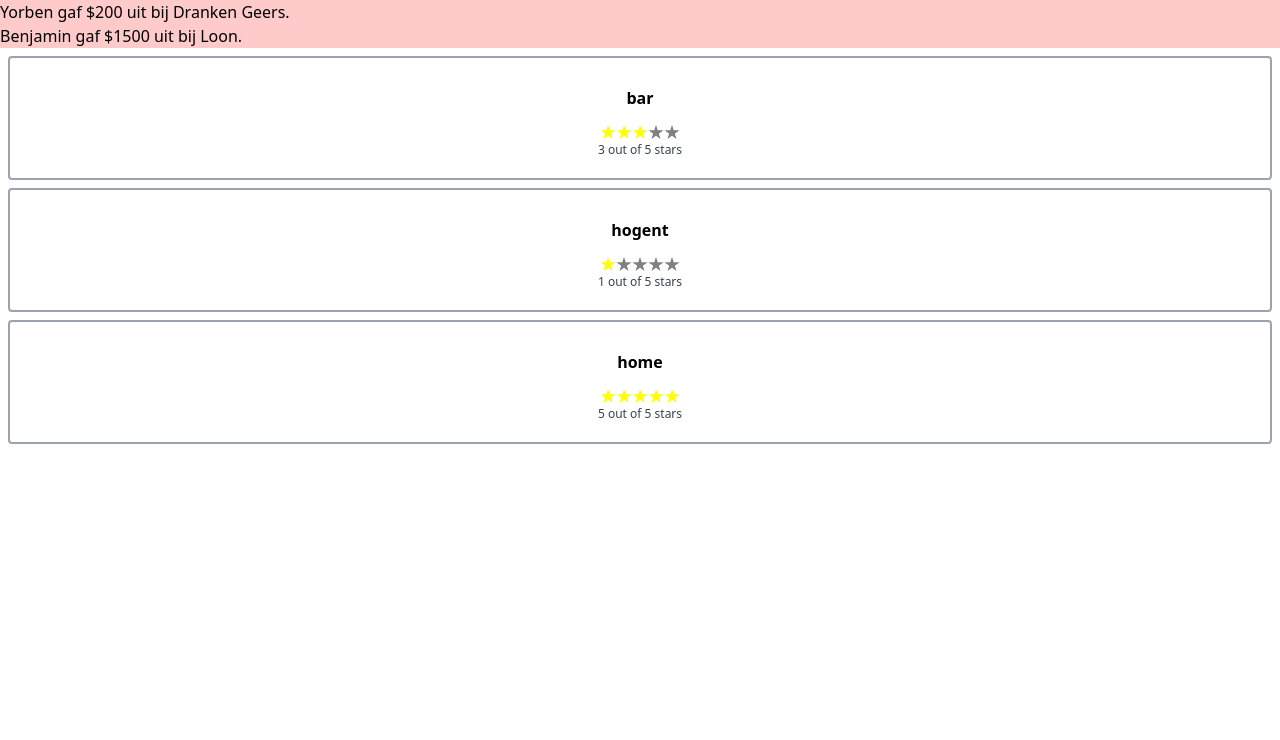
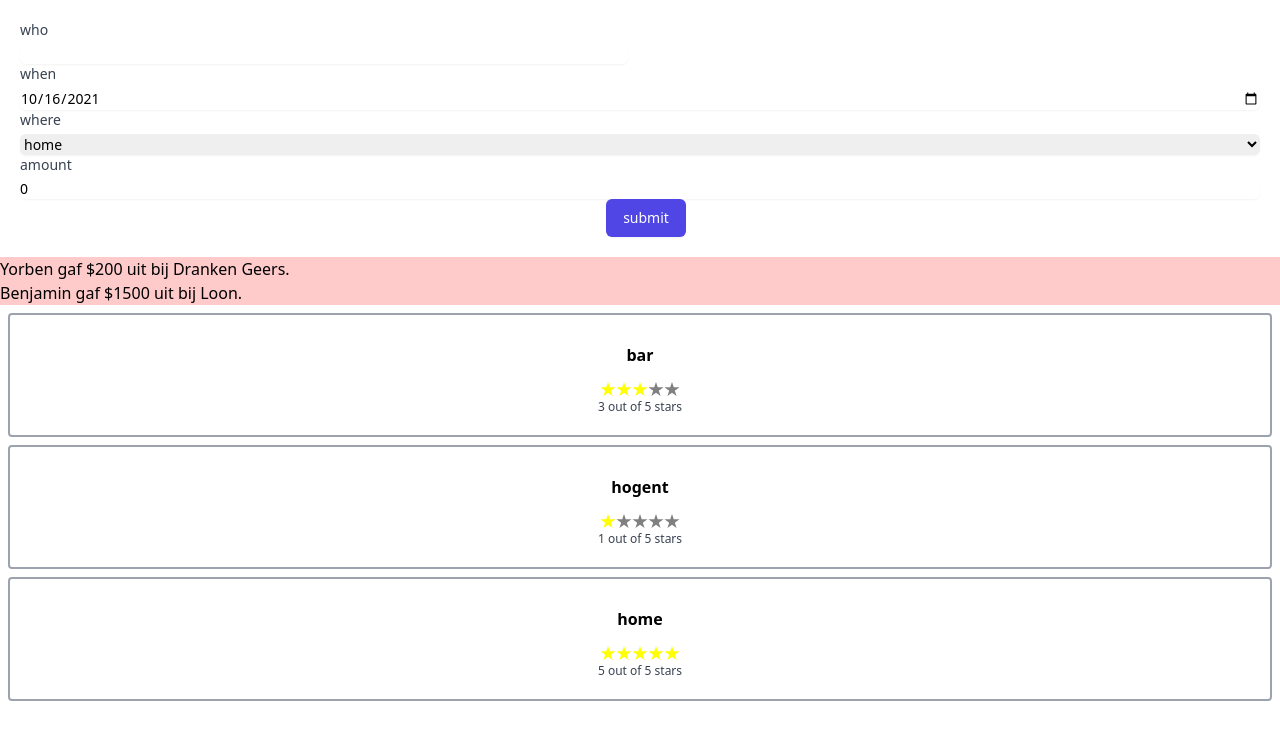
Before and after one commit to bverhoeve/react-budget, a React (Create React App) app in the folder budget/: page / in a window 1280 px wide. Shown: the top 740 px of the page. Built offline with nearby package versions, Linux system fonts and the light colour scheme.

Commit message:
Einde les 2
Co-authored-by: Yorben Van Driessche <YorbenVanDriessche@users.noreply.github.com>

```diff
--- a/budget/src/App.js
+++ b/budget/src/App.js
@@ -4,19 +4,32 @@
 import {TRANSACTION_DATA, PLACE_DATA} from './mock-data';
 import {useState} from 'react';
 import Places from "./components/Places";
+import AddTransactionForm from './components/AddTransactionForm';
 
 function App() {
   const  [places, setPlaces] = useState(PLACE_DATA);
+  const  [transactions, setTransactions] = useState(TRANSACTION_DATA);
   const ratePlace = (id, rating) => {
     const newPlaces = places.map((p) => (p.id === id ? {...p, rating } : p))
     setPlaces(newPlaces);
   };
 
-  // Oefening: voeg een remove knop toe
+  const createTransaction = (user, place, amount, date) => {
+    const newTransactions = [
+      {
+        user, place, amount, date: new Date(date)
+      },
+      ...transactions
+    ];
+    setTransactions(newTransactions);
+    console.log("transactions", JSON.stringify(transactions));
+    console.log("newtransactions", JSON.stringify(newTransactions));
+  }
 
   return (
     <div className="App">
-      {TRANSACTION_DATA.map((trans, index) => <Transaction {...trans } key={index}/>)}
+      <AddTransactionForm places={places} onSaveTransaction={createTransaction} />
+      {transactions.map((trans, index) => <Transaction {...trans } key={index}/>)}
       <Places places={places} onRate={ratePlace}/>
     </div>
   );
--- /dev/null
+++ b/budget/src/components/AddTransactionForm.jsx
@@ -0,0 +1,90 @@
+import { useState } from "react"
+
+
+export default function AddTransactionForm( { places, onSaveTransaction = (f) => {} } ) {
+
+    const [user, setUser] = useState("");
+    const [date, setDate] = useState(new Date());
+    const [place, setPlace] = useState("home");
+    const [amount, setAmount] = useState(0);
+
+    const toDateInputString = (date) => {
+
+        // (toISOString returns something like 2020-12-05T14:15:74Z,
+        // date HTML5 input elements expect 2020-12-05
+
+        if (!date) return null;
+        if (typeof date !== Object ) {
+            date = new Date(date);
+        }
+        let asString = date.toISOString();
+        return asString.substring(0, asString.indexOf("T"));
+    }
+
+    const handleSubmit = (e) => {
+        e.preventDefault();
+        onSaveTransaction(user, place, amount, date);
+        setUser("");
+        setDate(new Date());
+        setPlace("home");
+        setAmount(0);
+    }
+
+    return(
+        <form className="m-5" onSubmit={handleSubmit}>
+            <div className="grid grid-cols-6 gap-6">
+                <div className="col-span-6 sm:col-span-3">
+                    <label htmlFor="user">who</label>
+                    <input
+                    value={user}
+                    type="text"
+                    placholder="user"
+                    name="user"
+                    required
+                    onChange={(e) => setUser(e.target.value)}
+                    />
+                </div>
+            </div>
+
+            <div className="col-span-6 sm:col-span-3">
+                <label htmlFor="date">when</label>
+                <input
+                onChange={(e) => setDate(e.target.value)}
+                value={toDateInputString(date)}
+                type="date"
+                placeholder="date"
+                name="date"
+                id="date"
+                />
+            </div>
+
+            <div className="col-span-6 sm:col-span-3">
+                <label htmlFor="place"> where</label>
+                <select
+                onChange={(e) => setPlace(e.target.value)}
+                name="place"
+                id="place"
+                required
+                value={place}
+                >
+                    {places.map((p, index) => (
+                        <option key={index} value={p.name}>
+                            {p.name}
+                        </option>
+                    ))}
+                </select>
+            </div>
+
+            <div className="col-span-6 sm:col-span-3">
+                <label htmlFor="amount">amount</label>
+                <input onChange={(e) => setAmount(e.target.value)} type="number" placeholder="amount" name="amount" id="amount" required value={amount}/>
+            </div>
+
+            <div className="col-span-6 sm:col-span-3">
+                <button>
+                        submit
+                </button>
+            </div>
+        </form>
+    )
+}
--- a/budget/src/index.css
+++ b/budget/src/index.css
@@ -1,3 +1,20 @@
 @tailwind base;
 @tailwind components;
 @tailwind utilities;
+
+
+label {
+    @apply block text-sm font-medium text-gray-700 text-left;
+}
+
+input {
+    @apply mt-1 focus:outline-none focus:ring-gray-600 focus:ring-2 block w-full shadow-sm sm:text-sm border-gray-300 rounded-md;
+}
+
+select{
+    @apply mt-1 block w-full shadow-sm sm:text-sm border-gray-300 rounded-md;
+}
+
+button{
+    @apply ml-3 inline-flex justify-center py-2 px-4 border border-transparent shadow-sm text-sm font-medium rounded-md text-white bg-indigo-600 hover:bg-indigo-700 focus:outline-none focus:ring-2 focus:ring-offset-2 focus:ring-indigo-500;
+}
```
